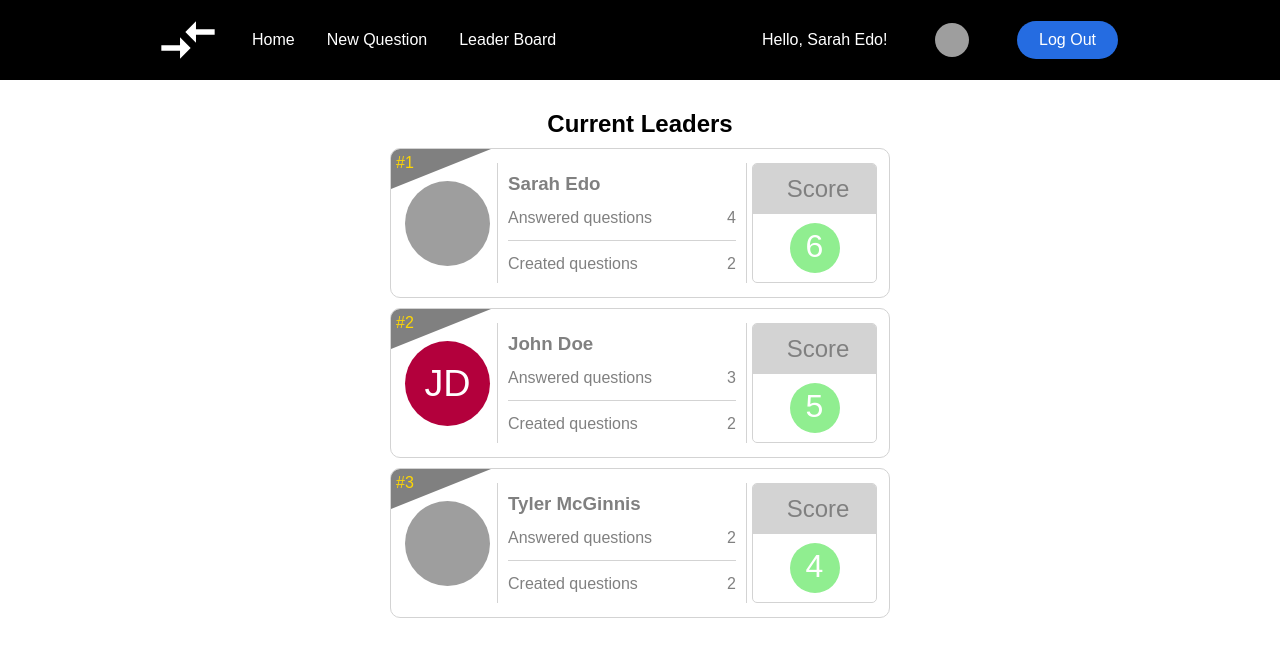
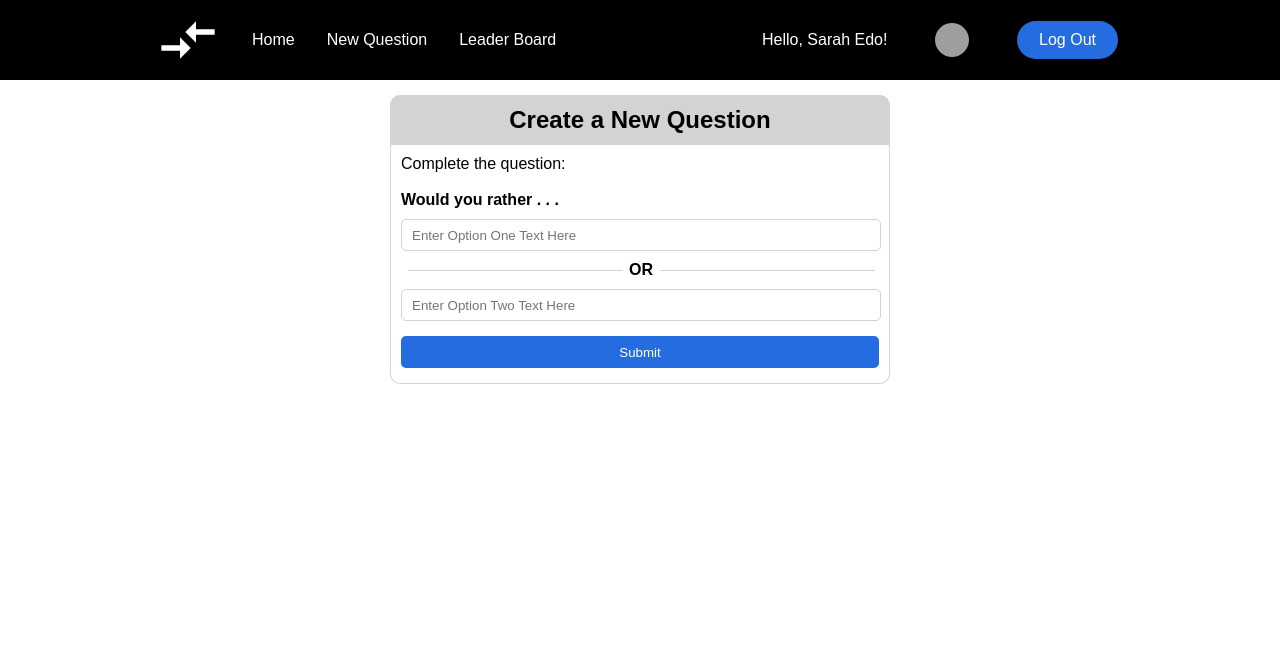
Before and after one commit to prahmanian/would-you-rather, a React (Create React App) app in the folder would-you-rather/: page / in a window 1280 px wide. Shown: the top 656 px of the page. Built offline with nearby package versions, Linux system fonts and the light colour scheme; grey boxes are pictures that could not be loaded.

Commit message:
scaffolded AddQuestion Component

```diff
--- a/would-you-rather/src/App.js
+++ b/would-you-rather/src/App.js
@@ -3,7 +3,8 @@ import './App.css';
 import {users} from './starter/_DATA'
 import Navbar from './components/Navbar';
 // import Login from './components/Login';
-import Leaderboard from './components/Leaderboard'
+// import Leaderboard from './components/Leaderboard'
+import AddQuestion from './components/AddQuestion'
 
 
 function App() {
@@ -18,7 +19,8 @@ function App() {
 
       {/* <Login /> */}
 
-      <Leaderboard users={users} />
+      {/* <Leaderboard users={users} /> */}
+      <AddQuestion />
     </div>
   );
 }
--- /dev/null
+++ b/would-you-rather/src/Components/AddQuestion.js
@@ -0,0 +1,161 @@
+import React, { Component } from 'react'
+// import PropTypes from 'prop-types'
+import styled from 'styled-components'
+import { NavLink as Link } from 'react-router-dom'
+
+const HR = styled.hr`
+    background-color: lightgrey;
+    height: 1px;
+    border-width: 0px;
+    width: 215px;
+    margin: auto;
+`
+
+const AddQuestionWrapper = styled.div`
+    display: flex;
+    flex-direction: column;
+    width: 500px;
+    border: 1px solid lightgrey;
+    border-radius: 0 0 10px 10px;
+    padding: 10px;
+    margin: 0 auto;
+    position: relative;
+    border-top: 0px;
+    text-align: left;
+
+`
+
+const Label = styled.div`
+    display: block;
+    width: 500px;
+    border: 1px solid lightgrey;
+    border-radius: 10px 10px 0px 0px;
+    padding: 10px;
+    margin: 15px auto 0;
+    position: relative;
+    top: 0;
+    background: lightgrey;
+
+`
+
+const Container = styled.div`
+    display: flex;
+    width: 480px;
+    align-content: center;
+    justify-content: space-between;
+    overflow: hidden;
+    /* margin: 10px 0; */
+    text-align: left;
+
+`
+
+const Input = styled.input`
+    width: 100%;
+    height: 2rem;
+    border: 1px solid lightgrey;
+    border-radius: 5px;
+    padding: 10px;
+    margin: 10px 0;
+`
+const Button = styled.button`
+    width: 100%;
+    height: 2rem;
+    border-radius: 5px;
+    margin: 5px 0;
+    background: #256ce1;
+    color: #fff;
+    border: none;
+    outline: none;
+    cursor: pointer;
+    transition: all 0.2s ease-in-out;
+    text-decoration: none;
+
+    &:hover {
+        transition: all 0.2s ease-in-out;
+        background: lightgreen;
+        color: #010606
+    }
+`
+
+
+// const NavBtnLink = styled(Link)`
+//     border-radius: 5px;
+//     background: #256ce1;
+//     /* padding: 10px 22px; */
+//     color: #fff;
+//     border: none;
+//     outline: none;
+//     cursor: pointer;
+//     transition: all 0.2s ease-in-out;
+//     text-decoration: none;
+
+//     &:hover {
+//         transition: all 0.2s ease-in-out;
+//         background: #fff;
+//         color: #010606
+//     }
+// `
+
+class AddQuestion extends Component {
+
+    // static propTypes = {
+    //     user: PropTypes.object.isRequired,
+    //     size: PropTypes.string,
+    //     round: PropTypes.bool,
+    // }
+
+
+
+    render() {
+
+        return (
+            <>
+                <Label><h2>Create a New Question</h2></Label>
+                <AddQuestionWrapper>
+
+                    <p>Complete the question:</p>
+                    <br/>
+                    <strong>Would you rather . . .</strong>
+                    <Container><Input id='optionOne' type='text' placeholder='Enter Option One Text Here' /></Container>
+                    <Container><HR /><strong>OR</strong><HR /></Container>
+                    <Container><Input id='optionTwo' type='text' placeholder='Enter Option Two Text Here' /></Container>
+                    <Link to="/"><Button>Submit</Button></Link>
+
+
+
+                </AddQuestionWrapper>
+            </>
+        )
+    }
+}
+
+
+export default AddQuestion
+
+
+
+// function addTodo () {
+//     const input = document.getElementById('todo')
+//     const name = input.value
+//     input.value = ''
+
+//     store.dispatch(addTodoAction({
+//         name,
+//         complete: false,
+//         id: generateId()
+//     }))
+
+// }
+
+// function addGoal () {
+//     const input = document.getElementById('goal')
+//     const name = input.value
+//     input.value = ''
+
+//     store.dispatch(addGoalAction({
+//         name,
+//         id: generateId()
+//     }))
+// }
+
+// document.getElementById('todoBtn').addEventListener('click', addTodo)
```
